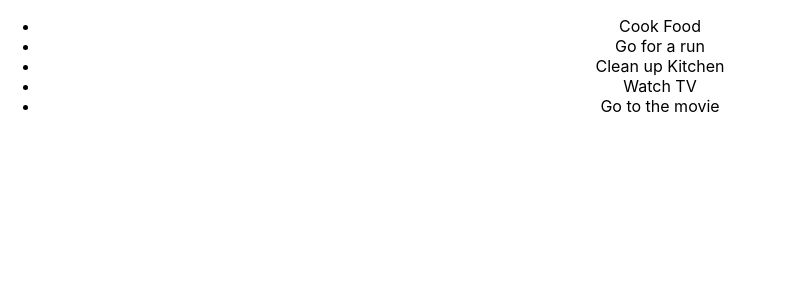
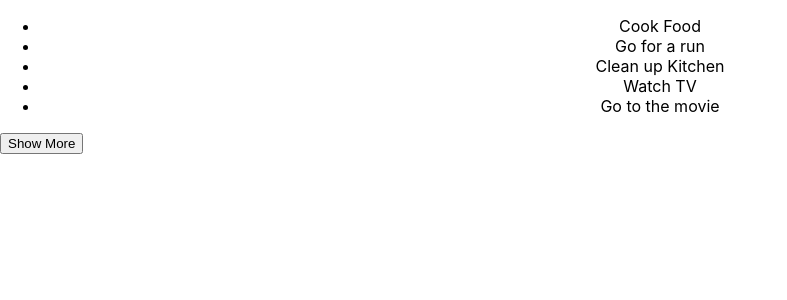
Before and after one commit to Deepali2/React-Tasks, a React (Create React App) app: page / in a window 1280 px wide. Shown: the top 300 px of the page, without its empty margins (0-787 px from the left). Built offline with nearby package versions, Linux system fonts and the light colour scheme.

Commit message:
adds the logic for the functionality to work

```diff
--- a/src/App.js
+++ b/src/App.js
@@ -16,23 +16,49 @@ class App extends Component {
         { id: 8, details: 'Iron clothes', completed: false },
         { id: 9, details: 'Go hiking', completed: true },
 				{ id: 10, details: 'Call up the doctor', completed: false },
+				{ id: 11, details: 'Call up home', completed: false },
+        { id: 12, details: 'Call up friends', completed: true },
+        { id: 13, details: 'Send Invitations', completed: false },
       ],
       limit: 5,
+      text: 'Show More',
+    }
+    this.onClickHandler = this.onClickHandler.bind(this);
+  }
+  onClickHandler() {
+		const { tasks, limit, text } = this.state;
+    if (text === 'Show More' && tasks.length > limit) {
+			if (limit + 5 >= tasks.length) {
+        this.setState({limit: limit + 5, text: 'Show Less'});
+			} else {
+				this.setState({limit: limit + 5});
 			}
 		}
+		else if (limit >= 10) {
+			if (limit - 5 === 5) {
+        this.setState({limit: limit - 5, text: 'Show More'});
+			} else {
+				this.setState({limit: limit - 5});
+			}
+		}
+		else if (tasks.length < 5) alert('There are no more tasks to display');
+
+  }
   render() {
-    const { tasks, limit } = this.state;
+    const { tasks, limit, text, onClickHandler } = this.state;
     return (
+      <div>
         <ul className="App">
-        {tasks.map((task, index) => {
+					{tasks.map((task, index) =>
+					  {
               if (task.id <= limit) {
               return (<li>{task.details}</li>)
               }
-
             })
-
           }
         </ul>
+        <button onClick={this.onClickHandler}>{text}</button>
+      </div>
     );
   }
 }
```
Lines whose indentation alone changed are shown as unchanged.
